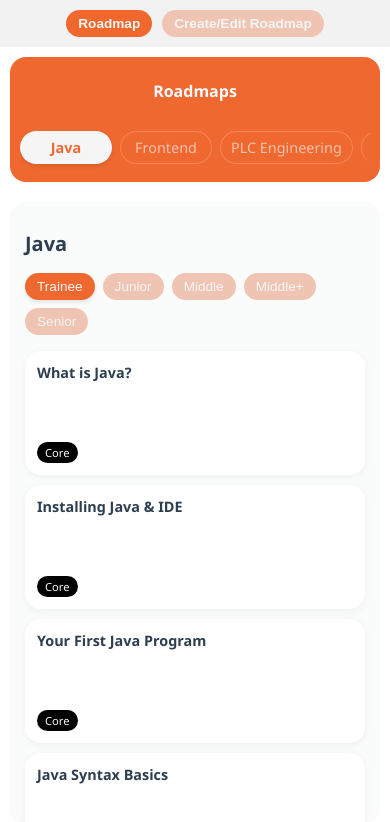
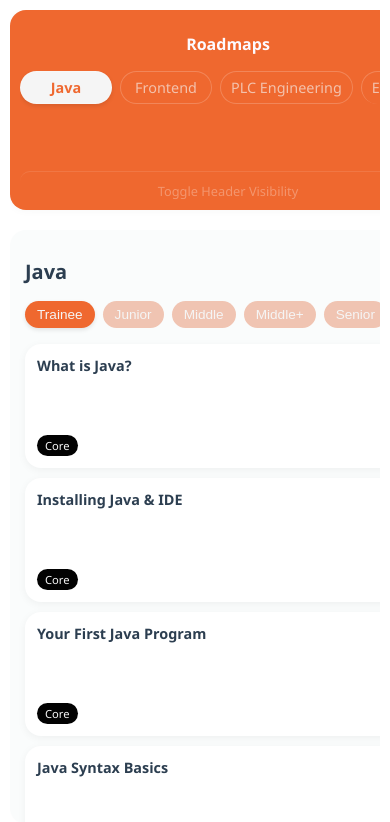
Before and after one commit to mirceaAgapii/roadmap-app, a Vue app: page / in a window 390 px wide. Shown: the top 822 px of the page. Built offline with nearby package versions, Linux system fonts and the light colour scheme.

Commit message:
refactor and header toggle

```diff
--- a/src/App.vue
+++ b/src/App.vue
@@ -1,6 +1,6 @@
 <template>
   <div id="app">
-    <div class="mode-toggle">
+    <div class="mode-toggle" v-if="showHeader">
       <button
         @click="mode = 'modern'"
         :class="{ active: mode === 'modern' }"
@@ -16,7 +16,11 @@
     </div>
 
     <div class="main-content-wrapper">
-      <RoadmapModern v-if="mode === 'modern'" />
+      <RoadmapModern
+        v-if="mode === 'modern'"
+        :showHeader="showHeader"
+        @toggle-header="toggleHeaderVisibility"
+      />
       <RoadmapEditor v-if="mode === 'editor'" />
     </div>
   </div>
@@ -34,8 +38,26 @@ export default {
   },
   data() {
     return {
-      mode: 'modern'
+      mode: 'modern',
+      showHeader: false, // <-- NOU: Controlăm vizibilitatea header-ului aici
     };
+  },
+  methods: {
+    toggleHeaderVisibility() {
+      // Metoda apelată când componenta copil emite 'toggle-header'
+      this.showHeader = !this.showHeader;
+      console.log('Header vizibilitate comutată:', this.showHeader);
+      // Puteți adăuga aici logică pentru a salva starea în localStorage, dacă doriți să persiste
+      // localStorage.setItem('adminHeaderVisible', this.showHeader);
+    }
+  },
+  // Dacă vrei ca starea să persiste între reîncărcări, poți adăuga:
+  mounted() {
+    // La montare, verifică starea din localStorage
+    // const savedState = localStorage.getItem('adminHeaderVisible');
+    // if (savedState !== null) {
+    //   this.showHeader = JSON.parse(savedState);
+    // }
   }
 };
 </script>
@@ -108,7 +130,7 @@ html, body {
   flex-grow: 1;
   display: flex;
   overflow: hidden; /* Asigură că wrapper-ul gestionează scroll-ul intern */
-  padding: 0 20px 20px 20px; /* Adaugă padding la stânga, dreapta și JOS */
+  padding: 20px; /* Adaugă padding la stânga, dreapta și JOS */
   /* Sus este deja gestionat de margin-bottom al .mode-toggle */
 }
 
@@ -125,7 +147,7 @@ html, body {
   }
 
   .main-content-wrapper {
-    padding: 0 10px 10px 10px; /* Reduce padding-ul pe mobil */
+    padding: 10px;
   }
 }
 </style>
--- a/src/views/RoadmapModern.vue
+++ b/src/views/RoadmapModern.vue
@@ -2,6 +2,7 @@
   <div class="modern-roadmap">
     <!-- Sidebar Roadmap List -->
     <aside class="sidebar">
+      <div>
         <h2>Roadmaps</h2>
         <ul>
           <li v-for="(rm, index) in roadmaps" :key="index" :class="{ active: index === selectedRoadmapIndex }"
@@ -9,6 +10,10 @@
             {{ rm.generalTitle }}
           </li>
         </ul>
+      </div>
+      <span class="header-toggle-button" @click="emitToggleHeader">
+            Toggle Header Visibility
+      </span>
     </aside>
 
     <!-- Main Content -->
@@ -65,6 +70,12 @@ import { getResourceIcon } from '@/utils/getResourceIcon';
 
 export default {
   name: 'RoadmapModern',
+  props: {
+    showHeader: {
+      type: Boolean,
+      default: false
+    }
+  },
   data() {
     return {
       roadmaps: [],
@@ -90,6 +101,9 @@ export default {
     this.loadRoadmaps();
   },
   methods: {
+    emitToggleHeader() {
+      this.$emit('toggle-header');
+    },
     getResourceIcon,
     async loadRoadmaps() {
       try {
@@ -123,31 +137,13 @@ export default {
 </script>
 
 <style scoped>
-/* Stiluri Generale & Reset de bază */
-/* Acestea ar trebui să rămână în App.vue conform discuției anterioare */
-/* html, body { margin: 0; padding: 0; height: 100%; overflow: hidden; } */
-
 .modern-roadmap {
   display: grid;
-  grid-template-columns: 250px 1fr; /* Sidebar fix, conținut principal flexibil */
-  /* NOUL grid-template-rows: Acum definim 3 rânduri explicite. */
-  /* Rândul 1: Header (dacă ar fi în această componentă, dar nu e) */
-  /* Rândul 2: Conținutul principal și sidebar-ul. Flexibil. */
-  /* Rândul 3: Sertarul de detalii. Cu înălțime automată. */
-  grid-template-rows: 1fr auto; /* Rândul de sus flexibil, rândul de jos automat */
-  /* NOUL grid-template-areas: */
+  grid-template-columns: 250px 1fr;
+  grid-template-rows: 1fr auto;
   grid-template-areas:
     "sidebar main"
-    "sidebar details-drawer"; /* Am redenumit "footer" în "details-drawer" pentru claritate */
-
-  /* Acestea au fost ajustate în App.vue, dar dacă vrei o margine vizibilă în jurul lor, */
-  /* .modern-roadmap ar trebui să aibă niște padding, iar părintele său în App.vue */
-  /* nu ar trebui să o forțeze să ocupe 100% din lățime/înălțime fără padding. */
-  /* Lasăm așa cum e, presupunând că .main-content-wrapper din App.vue gestionează padding-ul exterior */
-  /* sau că .modern-roadmap primește padding de la un părinte. */
-
-  /* Eliminăm min-height: 100vh; de aici, este gestionat de App.vue acum */
-  /* height: auto; */ /* Îl lăsăm să se adapteze la înălțimea dată de părinte */
+    "sidebar details-drawer";
   font-family: 'Segoe UI', Roboto, sans-serif;
   background: transparent; /* Setăm fundalul transparent pentru a vedea fundalul App.vue */
   gap: 20px; /* Spațiere între elementele grilei */
@@ -161,19 +157,18 @@ export default {
 
 /* Sidebar */
 .sidebar {
-  grid-area: sidebar; /* Se întinde pe toată înălțimea grilei */
-  /* Lățimea este definită în grid-template-columns */
+  grid-area: sidebar;
   background: var(--primary-background);
   padding: 24px;
-  border-radius: 16px; /* Colțuri rotunjite */
+  border-radius: 16px;
   box-shadow: 0 0 10px rgba(0, 0, 0, 0.04);
   box-sizing: border-box;
-  overflow-y: auto; /* Permite scroll vertical */
-  /* Eliminăm max-height-ul fix de aici; se va adapta la grid */
-  /* Adaugăm o înălțime minimă pentru a arăta bine, dar flexibil */
-  min-height: 0; /* Permite elementului flex să se micșoreze */
+  /* ESENȚIAL: Facem sidebar-ul un container flex vertical */
   display: flex;
   flex-direction: column;
+  /* NOU: Adaugă o înălțime minimă pentru a asigura spațiu vizual, dar permite să crească */
+  min-height: 200px; /* Ajustează dacă vrei un sidebar mai mic inițial */
+  justify-content: space-between;
 }
 
 .sidebar h2 {
@@ -184,11 +179,16 @@ export default {
   flex-shrink: 0; /* Împiedică titlul să se micșoreze */
 }
 
+.roadmap-list-wrapper {
+  flex-grow: 1; /* Permite acestui wrapper să ocupe tot spațiul vertical disponibil */
+  overflow-y: auto; /* Aici va fi scrollbar-ul pentru listă, dacă e prea lungă */
+  margin-bottom: 10px; /* Un pic de spațiu între listă și butonul de jos */
+  -webkit-overflow-scrolling: touch; /* Îmbunătățește scroll-ul pe iOS */
+}
+
 .sidebar ul {
   padding: 0;
   list-style: none;
-  flex-grow: 1; /* Permite listei să ocupe spațiul rămas și să aibă scroll */
-  overflow-y: auto; /* Scroll intern pentru listă */
 }
 
 .sidebar li {
@@ -201,6 +201,26 @@ export default {
   font-weight: 500;
   color: #f5f5f6a1;
   text-align: left;
+}
+
+.header-toggle-button {
+    /* Folosim aceleași stiluri de bază ca celelalte li, dar le suprascriem */
+    background: transparent !important;
+    color: rgba(255, 255, 255, 0.3) !important; /* Discret */
+    font-size: 0.8rem;
+    text-align: center;
+    box-shadow: none !important;
+    border-top: 1px solid rgba(255, 255, 255, 0.1); /* Linie subtilă de separare */
+    padding-top: 10px; /* Un pic de spațiu de la linie */
+    margin-top: 10px; /* Și spațiu de la elementul de deasupra */
+    border-radius: 0 0 16px 16px; /* Doar colțurile de jos rotunjite, dacă vrei */
+    /* Sau păstrează 10px ca celelalte li dacă preferi */
+    border-radius: 10px;
+}
+
+.header-toggle-button:hover {
+    color: rgba(255, 255, 255, 0.6) !important; /* Devine mai vizibil la hover */
+    background: transparent !important;
 }
 
 .sidebar li.active {
@@ -227,6 +247,7 @@ export default {
   overflow-y: auto; /* Scroll vertical pentru conținutul principal */
   min-height: 0; /* Permite micșorarea */
   position: relative; /* Pentru a poziționa elemente absolut dacă e cazul */
+  padding: 0 10px;
 }
 
 .roadmap-title {
@@ -465,17 +486,17 @@ export default {
 
   .content {
     padding: 20px;
-    min-height: 250px; /* Adăugăm o înălțime minimă pe mobil pentru a asigura vizibilitatea topic-urilor */
+    min-height: 250px;
+    /* NOU: Adăugăm flexbox la content pentru a centra grila */
+    display: flex;
+    flex-direction: column; /* Păstrează elementele pe coloană */
+    align-items: center; /* Centrează orizontal conținutul */
   }
 
-  .roadmap-title {
-    font-size: 1.5rem;
-    margin-bottom: 1.25rem;
-  }
-
+  .roadmap-title,
   .level-tabs {
-    gap: 10px;
-    margin-bottom: 1.5rem;
+    width: 100%; /* Ocupă lățimea disponibilă */
+    text-align: left; /* Asigură alinierea la stânga pentru text */
   }
 
   .level-tabs button {
@@ -484,12 +505,17 @@ export default {
   }
 
   .topics-grid {
-    grid-template-columns: repeat(auto-fill, minmax(200px, 1fr));
+    /* NOU: Reintroducem minmax, dar cu o lățime maximă pentru grilă */
+    grid-template-columns: repeat(auto-fill, minmax(240px, 1fr)); /* Rămâne la fel ca pe desktop */
     gap: 15px;
+    width: 100%; /* Ocupă lățimea disponibilă în .content */
+    max-width: 600px; /* Limită lățimea maximă a grilei pe ecrane mai mici */
+    /* Centrare va fi dată de align-self pe .content */
   }
 
   .topic-card {
     padding: 15px;
+    /* Min-height este deja setat, nu mai trebuie aici */
   }
 
   .topic-title {
@@ -545,7 +571,7 @@ export default {
 
   .content {
     padding: 15px;
-    min-height: 200px; /* Asigură vizibilitatea topic-urilor și mai bine */
+    min-height: 200px;
   }
 
   .roadmap-title {
@@ -571,6 +597,7 @@ export default {
     padding: 12px;
     min-height: 100px;
   }
+
   .topic-title {
     font-size: 0.9rem;
     margin-bottom: 0.5rem;
```
Lines whose indentation alone changed are shown as unchanged.
